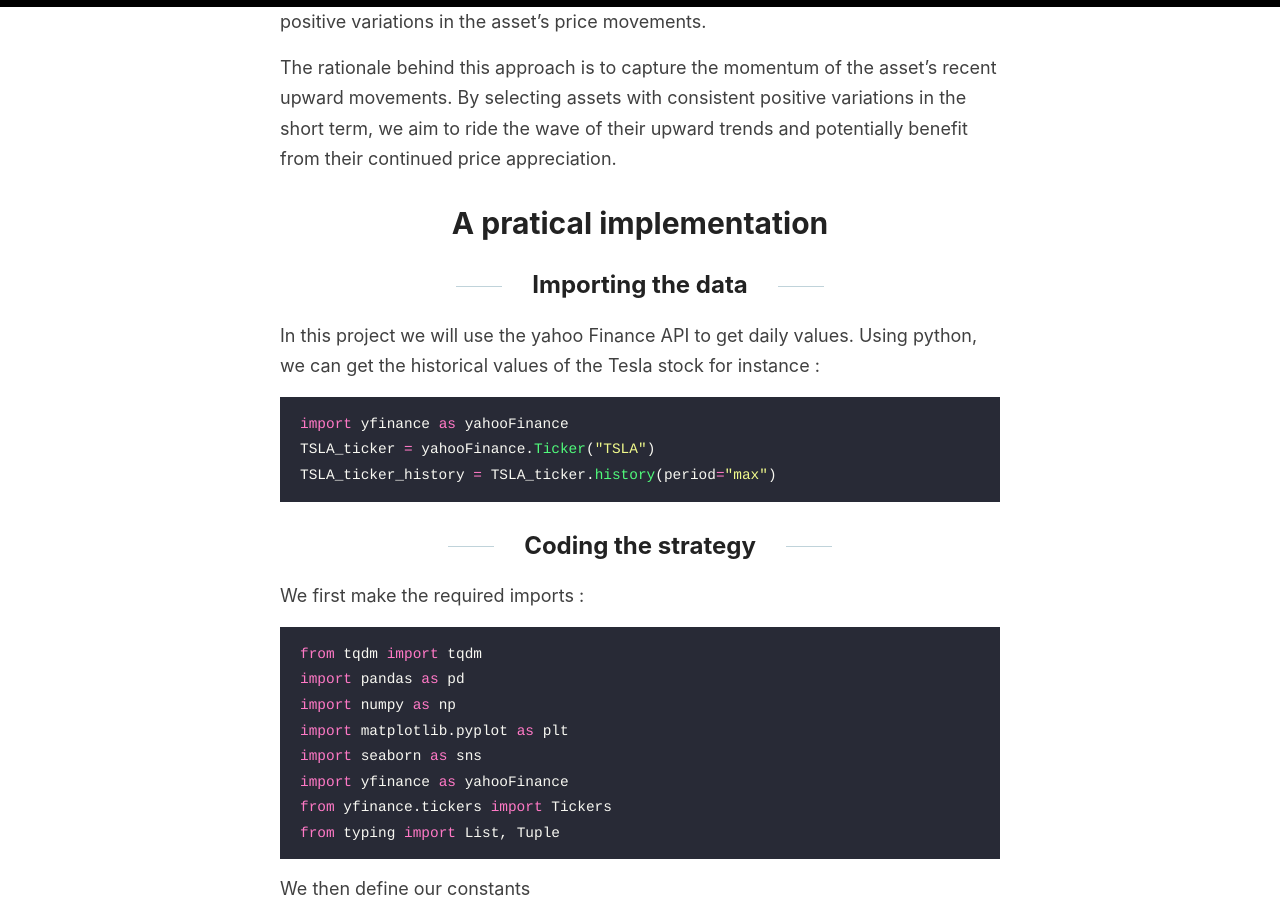
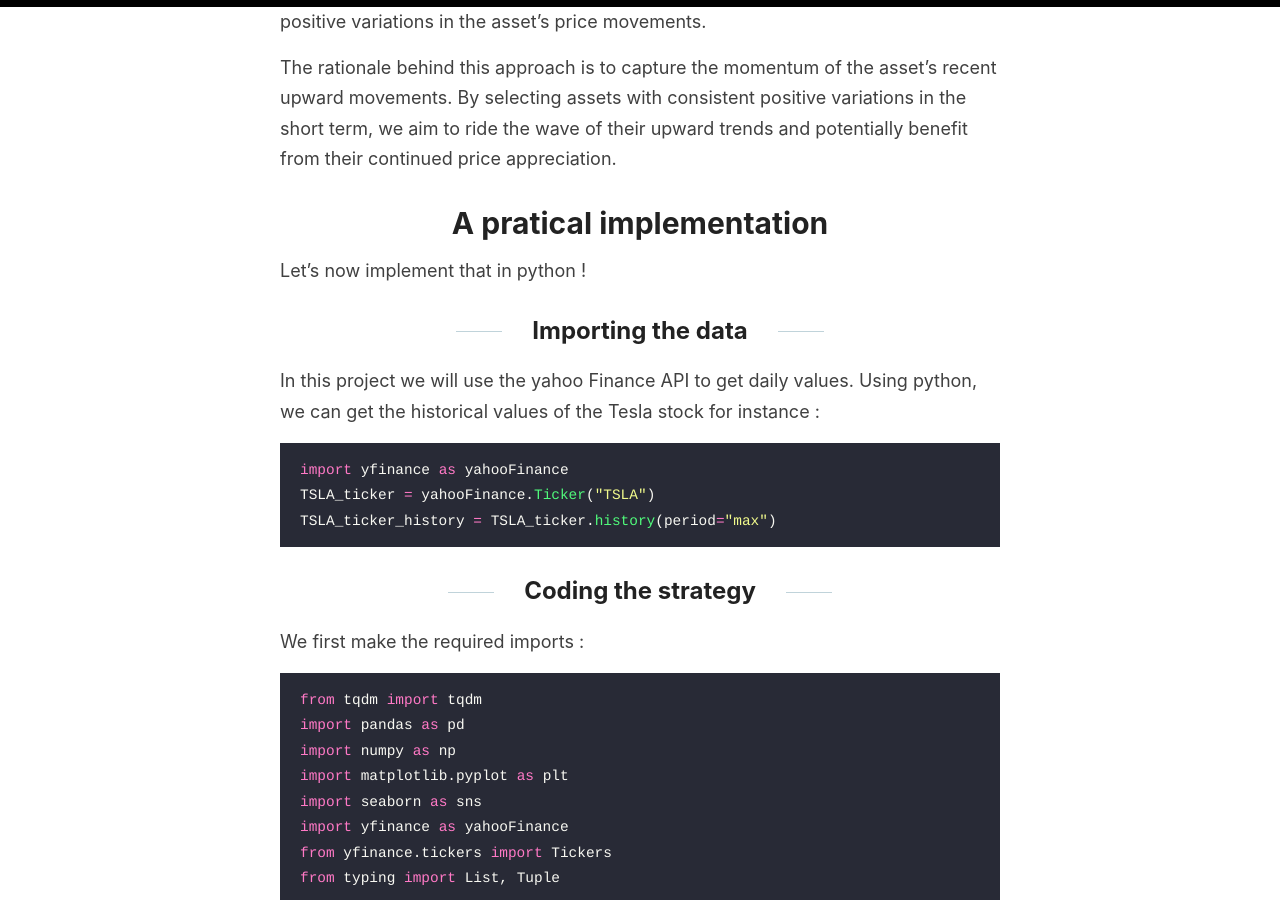
Before and after one commit to Zaltarba/blog, a Jekyll site: the page built from _posts/2023-07-21-MomentumTrading.md, in a window 1280 px wide and 900 px high, scrolled down 2875 px. Built offline with Jekyll 4.4.1, drawn with Linux system fonts in a browser that asks for light colours.

Commit message:
Update 2023-07-21-MomentumTrading.md

```diff
--- a/_posts/2023-07-21-MomentumTrading.md
+++ b/_posts/2023-07-21-MomentumTrading.md
@@ -54,6 +54,8 @@ Once assets with high Hurst exponents, indicating a likelihood of persistent pri
 The rationale behind this approach is to capture the momentum of the asset's recent upward movements. By selecting assets with consistent positive variations in the short term, we aim to ride the wave of their upward trends and potentially benefit from their continued price appreciation.
 
 # A pratical implementation
+
+Let's now implement that in python !
 
 ## Importing the data
 
```
